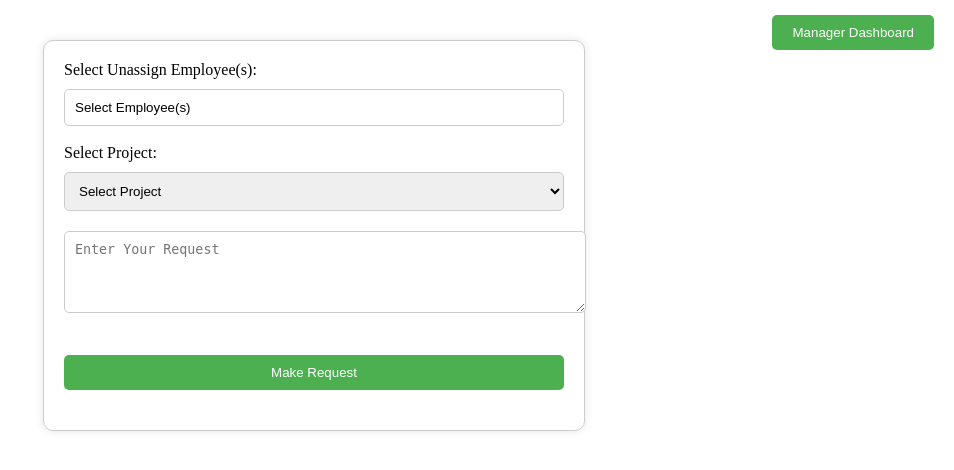
After one commit to mayank25627/Employee-Management-Portal, a Flask app: page /managerRequests in a window 1280 px wide. The commit adds this page. Shown: the top 470 px of the page, without its empty margins (326-1280 px from the left). Run offline with Flask 3, Linux system fonts and the light colour scheme; data that the repository does not hold is empty.

Commit message:
Manager Done only Admin one part left

```diff
--- a/app.py
+++ b/app.py
@@ -1,4 +1,4 @@
-from flask import Flask, render_template, request, redirect,  session
+from flask import Flask, render_template, request, redirect,  session, jsonify
 import bcrypt
 import mysql.connector
 from mysql.connector import Error
@@ -317,6 +317,42 @@ def viewEmployeesWithProjects():
     finally:
         cursor.close()
         con.close()
+
+
+def make_request(selected_employee_ids, project_id, request_text, manager_id):
+    try:
+        connection = create_connection()
+        cursor = connection.cursor()
+
+        insert_request_query = """
+        INSERT INTO requests (manager_id, project_id, request_text, status)
+        VALUES (%s, %s, %s, 'pending')
+        """
+        cursor.execute(insert_request_query,
+                       (manager_id, project_id, request_text))
+        connection.commit()
+
+        request_id = cursor.lastrowid
+
+        insert_request_employee_query = """
+        INSERT INTO request_employees (request_id, employee_id)
+        VALUES (%s, %s)
+        """
+        for employee_id in selected_employee_ids:
+            cursor.execute(insert_request_employee_query,
+                           (request_id, employee_id))
+
+        connection.commit()
+
+        return True
+
+    except Error as e:
+        print(f"Error: {e}")
+        return False
+
+    finally:
+        cursor.close()
+        connection.close()
 
 
 @app.route('/')
@@ -710,6 +746,8 @@ def viewEmployeesWithProjectsPage():
         return render_template('employee_with_project.html', error="No employees found or an error occurred.")
 
 
+
+
 # Employee Routes --------------------------------
 
 @app.route('/emplogin')
@@ -970,5 +1008,28 @@ def viewProjectToMnager():
         return render_template('viewProjecttoManager.html', error="No employees found or an error occurred.")
 
 
+@app.route('/managerRequests')
+def managerRequests():
+    unassignEmployee = get_unassigned_employees()
+    allProjects = get_all_projects()
+    return render_template('managerRequests.html', unassignEmployee=unassignEmployee, allProjects=allProjects)
+
+
+@app.route('/managerRequestRoute', methods=['POST'])
+def managerRequestRoute():
+    selected_employee_ids = request.form.getlist('employee_ids')
+    project_id = request.form.get('project_id')
+    request_text = request.form.get('request-text')
+    manager_id = session['manager']['manager_id']
+
+    sucess = make_request(selected_employee_ids,
+                          project_id, request_text, manager_id)
+
+    if sucess:
+        return render_template('managerRequests.html', successMessage="Successfully Sent Request to Admin")
+    else:
+        return render_template('managerRequests.html', errorMessage="An error occurred while sending the request")
+
+
 if __name__ == "__main__":
     app.run(debug=True)
--- a/templates/adminlogin.html
+++ b/templates/adminlogin.html
@@ -6,7 +6,6 @@
   <title>Admin Login</title>
 
   <style>
-    /* * * * * General CSS * * * * */
 *,
 *::before,
 *::after {
--- /dev/null
+++ b/templates/managerRequests.html
@@ -0,0 +1,143 @@
+<!DOCTYPE html>
+<html lang="en">
+<head>
+    <meta charset="UTF-8">
+    <meta name="viewport" content="width=device-width, initial-scale=1.0">
+    <title>Manager Request</title>
+    <style>
+        #assign-form {
+            max-width: 500px;
+            margin: 40px auto;
+            padding: 20px;
+            border: 1px solid #ccc;
+            border-radius: 10px;
+            box-shadow: 0 0 10px rgba(0, 0, 0, 0.1);
+        }
+        label {
+            display: block;
+            margin-bottom: 10px;
+        }
+        select, input[type="submit"], textarea {
+            width: 100%;
+            padding: 10px;
+            margin-bottom: 20px;
+            border: 1px solid #ccc;
+            border-radius: 5px;
+        }
+        input[type="submit"] {
+            background-color: #4CAF50;
+            color: #fff;
+            border: none;
+            cursor: pointer;
+        }
+        input[type="submit"]:hover {
+            background-color: #3e8e41;
+        }
+        .dropdown {
+            position: relative;
+            display: inline-block;
+            width: 100%;
+        }
+        .dropdown-btn {
+            width: 100%;
+            padding: 10px;
+            border: 1px solid #ccc;
+            border-radius: 5px;
+            cursor: pointer;
+            text-align: left;
+            background-color: #fff;
+        }
+        .dropdown-content {
+            display: none;
+            position: absolute;
+            background-color: #f9f9f9;
+            min-width: 100%;
+            box-shadow: 0px 8px 16px 0px rgba(0,0,0,0.2);
+            z-index: 1;
+        }
+        .dropdown-content div {
+            padding: 12px 16px;
+            cursor: pointer;
+        }
+        .dropdown-content div:hover {
+            background-color: #f1f1f1;
+        }
+        .dropdown-content input[type="checkbox"] {
+            margin-right: 10px;
+        }
+        .show {
+            display: block;
+        }
+        .message {
+            text-align: center;
+            color: green;
+        }
+        .error {
+            text-align: center;
+            color: red;
+        }
+    </style>
+</head>
+<body>
+    <div style="position: absolute; right: 20px; top:15px">
+        <button style="background-color: #4CAF50; color: #fff; padding: 10px 20px; border: none; border-radius: 5px; cursor: pointer;" id="manager-dashboard">Manager Dashboard</button>
+    </div>
+
+    <form action="/managerRequestRoute" method="post" id="assign-form">
+        <label for="employee">Select Unassign Employee(s):</label>
+        <div class="dropdown">
+            <button type="button" class="dropdown-btn" onclick="toggleDropdown()">Select Employee(s)</button>
+            <div class="dropdown-content" id="dropdown-content">
+                {% for employee in unassignEmployee %}
+                    <div>
+                        <input type="checkbox" id="employee_{{ employee.employee_id }}" name="employee_ids" value="{{ employee.employee_id }}">
+                        <label for="employee_{{ employee.employee_id }}">{{ employee.first_name }} {{ employee.last_name }}</label>
+                    </div>
+                {% endfor %}
+            </div>
+        </div>
+
+        <br><br>
+
+        <label for="project">Select Project:</label>
+        <select id="project" name="project_id" required>
+            <option value="" disabled selected>Select Project</option>
+            {% for project in allProjects %}
+                <option value="{{ project.project_id }}">{{ project.project_name }}</option>
+            {% endfor %}
+        </select>
+
+        <textarea rows="4" cols="50" name="request-text" maxlength="500" placeholder="Enter Your Request" id="textarea"></textarea>
+        <br><br>
+        <input type="submit" value="Make Request">
+    </form>
+
+    {% if successMessage %}
+            <p class="message">{{ successMessage }}</p>
+        {% elif errorMessage %}
+            <p class="error">{{ errorMessage }}</p>
+        {% endif %}
+
+    <script>
+        document.getElementById("manager-dashboard").addEventListener("click", function() {
+            window.location.href = "/managerpage"
+        });
+
+        function toggleDropdown() {
+            document.getElementById("dropdown-content").classList.toggle("show");
+        }
+
+        window.onclick = function(event) {
+            if (!event.target.matches('.dropdown-btn')) {
+                var dropdowns = document.getElementsByClassName("dropdown-content");
+                for (var i = 0; i < dropdowns.length; i++) {
+                    var openDropdown = dropdowns[i];
+                    if (openDropdown.classList.contains('show')) {
+                        openDropdown.classList.remove('show');
+                    }
+                }
+            }
+        }
+    </script>
+</body>
+</html>
--- a/templates/managerpage.html
+++ b/templates/managerpage.html
@@ -52,6 +52,7 @@
                 <button id="view-employees">View Employees</button>
                 <button id="view-managers">View Managers</button>
                 <button id="view-projects">View Projects</button>
+                <button id="make-request">Make Request</button>
             </div>
         {% else %}
             <p>Manager variable is empty</p>
@@ -74,6 +75,9 @@
         document.getElementById("view-projects").addEventListener("click", function() {
             window.location.href = "/viewProjecttoMnager";
         });
+        document.getElementById("make-request").addEventListener("click", function() {
+            window.location.href = "/managerRequests";
+        });
     </script>
 </body>
 </html>
```
